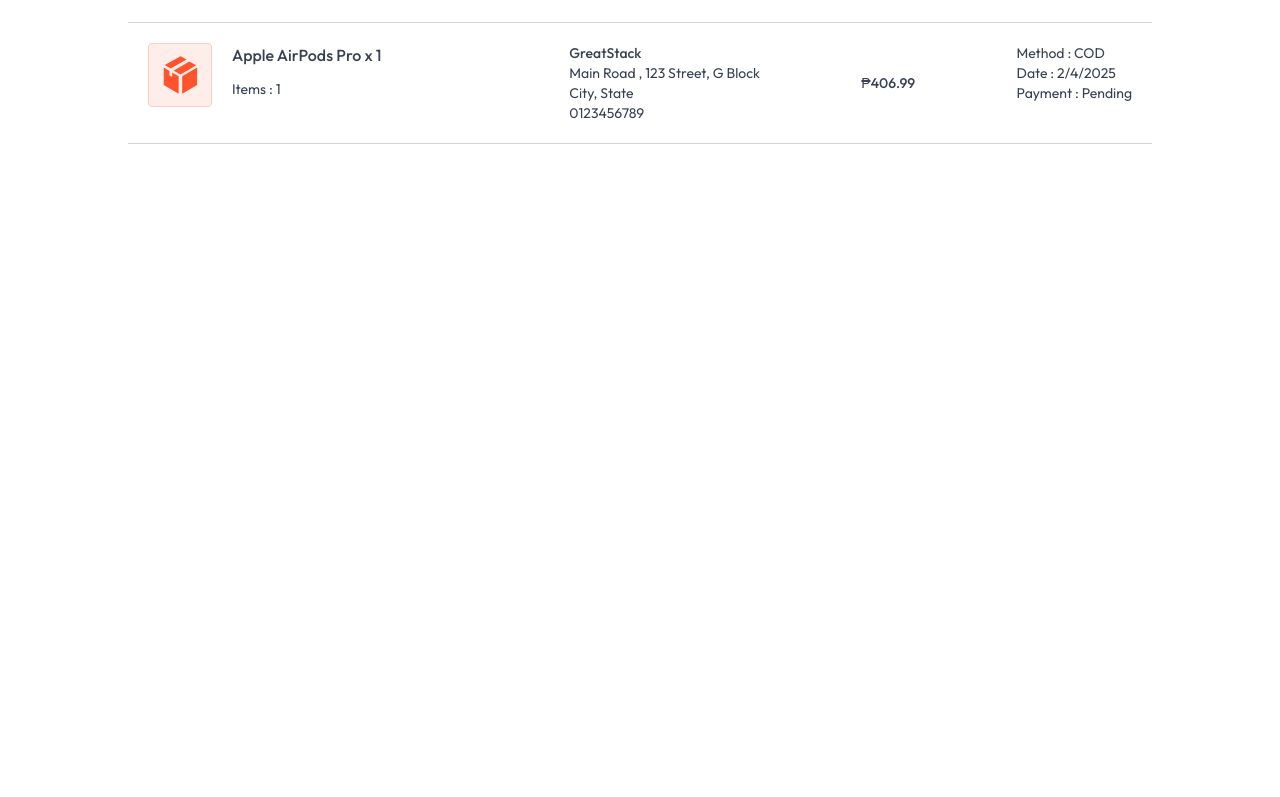
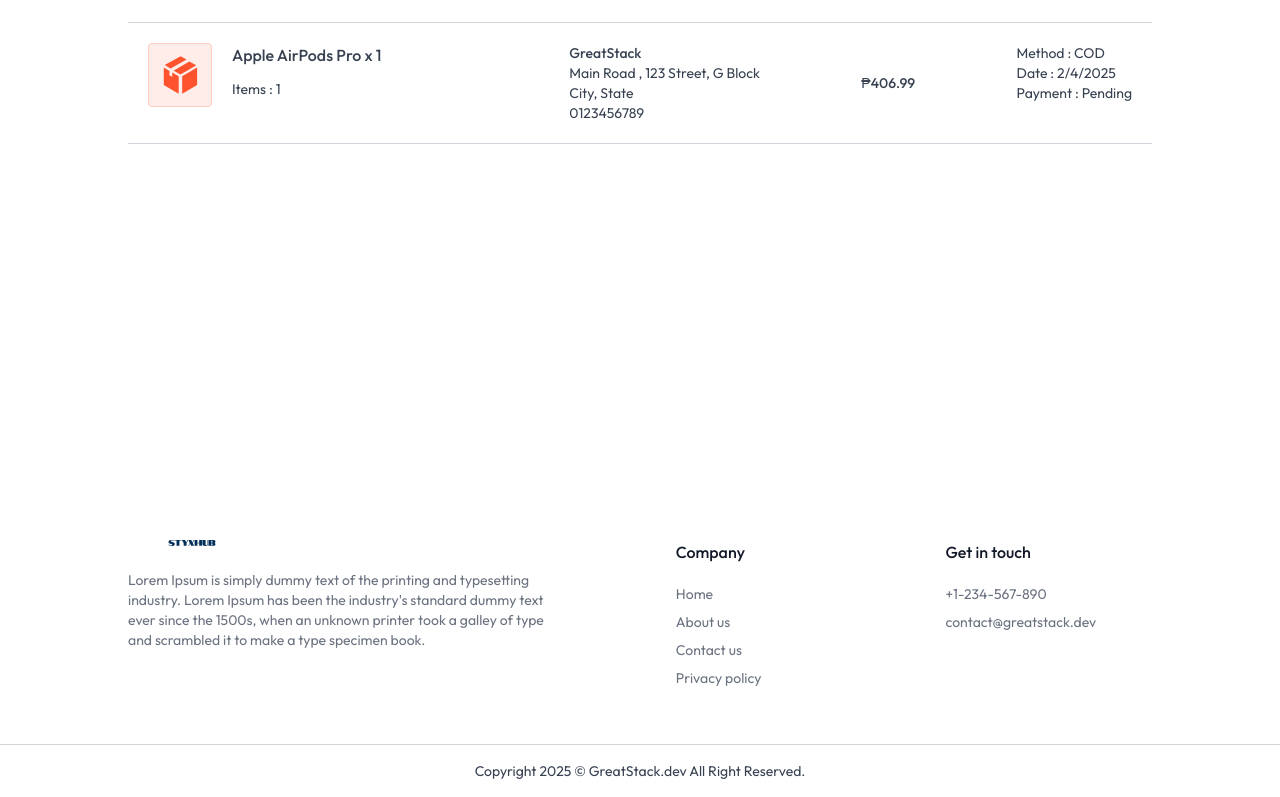
Before and after one commit to Styx-i/styx-hub, a Next.js app: page /my-orders in a window 1280 px wide. Shown: the part 365-1162 px from the top of the page. Before the commit the page ends 849 px from the top, so only its background shows below. Built offline with nearby package versions, Linux system fonts and the light colour scheme; no server answers; the database is empty.

Commit message:
fix inngest

```diff
--- a/app/api/order/create/route.js
+++ b/app/api/order/create/route.js
@@ -1,4 +1,5 @@
 
+import connectDB from "@/config/db";
 import { inngest } from "@/config/inngest";
 import Product from "@/models/product";
 import User from "@/models/User";
@@ -9,7 +10,7 @@
   try {
     const { userId } = getAuth(request);
     const { address, items } = await request.json();
-
+    await connectDB()
     if (!address || items.length === 0) {
       return NextResponse.json({
         success: false,
@@ -18,7 +19,7 @@
     }
     const amount = await items.reduce(async (acc, item) => {
       const product = await Product.findById(item.product);
-      return acc + product.offerPrice * item.quantity;
+      return await acc + product.offerPrice * item.quantity;
     }, 0)
 
     await inngest.send({
@@ -46,4 +47,5 @@
       message: error.message,
     });
   }
+
 }
--- a/app/my-orders/page.jsx
+++ b/app/my-orders/page.jsx
@@ -3,6 +3,7 @@
 import { assets, orderDummyData } from "@/assets/assets";
 import Image from "next/image";
 import { useAppContext } from "@/context/AppContext";
+import Footer from "@/components/Footer";
 import Navbar from "@/components/Navbar";
 import Loading from "@/components/Loading";
 
@@ -68,6 +69,7 @@
                     </div>)}
                 </div>
             </div>
+            <Footer />
         </>
     );
 };
--- /dev/null
+++ b/components/Footer.jsx
@@ -0,0 +1,56 @@
+import React from "react";
+import { assets } from "@/assets/assets";
+import Image from "next/image";
+
+const Footer = () => {
+  return (
+    <footer>
+      <div className="flex flex-col md:flex-row items-start justify-center px-6 md:px-16 lg:px-32 gap-10 py-14 border-b border-gray-500/30 text-gray-500">
+        <div className="w-4/5">
+          <Image className="w-28 md:w-32" src={assets.logo} alt="logo" />
+          <p className="mt-6 text-sm">
+            Lorem Ipsum is simply dummy text of the printing and typesetting
+            industry. Lorem Ipsum has been the industry's standard dummy text
+            ever since the 1500s, when an unknown printer took a galley of type
+            and scrambled it to make a type specimen book.
+          </p>
+        </div>
+
+        <div className="w-1/2 flex items-center justify-start md:justify-center">
+          <div>
+            <h2 className="font-medium text-gray-900 mb-5">Company</h2>
+            <ul className="text-sm space-y-2">
+              <li>
+                <a className="hover:underline transition" href="#">Home</a>
+              </li>
+              <li>
+                <a className="hover:underline transition" href="#">About us</a>
+              </li>
+              <li>
+                <a className="hover:underline transition" href="#">Contact us</a>
+              </li>
+              <li>
+                <a className="hover:underline transition" href="#">Privacy policy</a>
+              </li>
+            </ul>
+          </div>
+        </div>
+
+        <div className="w-1/2 flex items-start justify-start md:justify-center">
+          <div>
+            <h2 className="font-medium text-gray-900 mb-5">Get in touch</h2>
+            <div className="text-sm space-y-2">
+              <p>+1-234-567-890</p>
+              <p>contact@greatstack.dev</p>
+            </div>
+          </div>
+        </div>
+      </div>
+      <p className="py-4 text-center text-xs md:text-sm">
+        Copyright 2025 © GreatStack.dev All Right Reserved.
+      </p>
+    </footer>
+  );
+};
+
+export default Footer;
--- a/components/OrderSummary.jsx
+++ b/components/OrderSummary.jsx
@@ -1,4 +1,4 @@
-import { addressDummyData } from "@/assets/assets";
+
 import { useAppContext } from "@/context/AppContext";
 import axios from "axios";
 import React, { useEffect, useState } from "react";
@@ -35,7 +35,33 @@
   };
 
   const createOrder = async () => {
+    try {
+      if(!selectedAddress) {
+        toast.error("Please select an address");
+      }
+      let cartItemsArray = Object.keys(cartItems).map((key)=>({
+        product:key,
+        quantity:cartItems[key]
+      }))
+      cartItemsArray = cartItemsArray.filter(item => item.quantity > 0)
 
+      if(cartItemsArray.length === 0 ){
+        return toast.error("Cart is empty")
+      }
+
+      const token = await getToken()
+      const { data } = await axios.post('/api/order/create',{address:selectedAddress._id, items: cartItemsArray},{headers:{Authorization:`Bearer ${token}`}})
+
+      if (data.success) {
+        toast.success(data.message);
+        setCartItems({});
+        router.push('/order-placed')
+      }else{
+        toast.error(data.message);
+      }
+    } catch (error) {
+      toast.error(error.message);
+    }
   }
 
   useEffect(() => {
--- /dev/null
+++ b/components/seller/Footer.jsx
@@ -0,0 +1,30 @@
+import React from "react";
+import { assets } from "@/assets/assets";
+import Image from "next/image";
+
+const Footer = () => {
+  return (
+    <div className="flex md:flex-row flex-col-reverse items-center justify-between text-left w-full px-10">
+      <div className="flex items-center gap-4">
+        <Image className="hidden md:block" src={assets.logo} alt="logo" />
+        <div className="hidden md:block h-7 w-px bg-gray-500/60"></div>
+        <p className="py-4 text-center text-xs md:text-sm text-gray-500">
+          Copyright 2025 © greatstack.dev All Right Reserved.
+        </p>
+      </div>
+      <div className="flex items-center gap-3">
+        <a href="#">
+          <Image src={assets.facebook_icon} alt="facebook_icon" />
+        </a>
+        <a href="#">
+          <Image src={assets.twitter_icon} alt="twitter_icon" />
+        </a>
+        <a href="#">
+          <Image src={assets.instagram_icon} alt="instagram_icon" />
+        </a>
+      </div>
+    </div>
+  );
+};
+
+export default Footer;
--- a/config/inngest.js
+++ b/config/inngest.js
@@ -63,7 +63,7 @@
 );
 
 export const createUserOrder = inngest.createFunction({
-  id: "create-user-order",
+  id: 'create-user-order',
   batchEvents: {
     maxSize: 5,
     timeout: "5s",
@@ -72,7 +72,7 @@
 {
     event: 'order/created'
 },
-async ({event}) => {
+async ({events}) => {
     const orders = events.map((event)=>{
         return{
             userId: event.data.userId,
```
